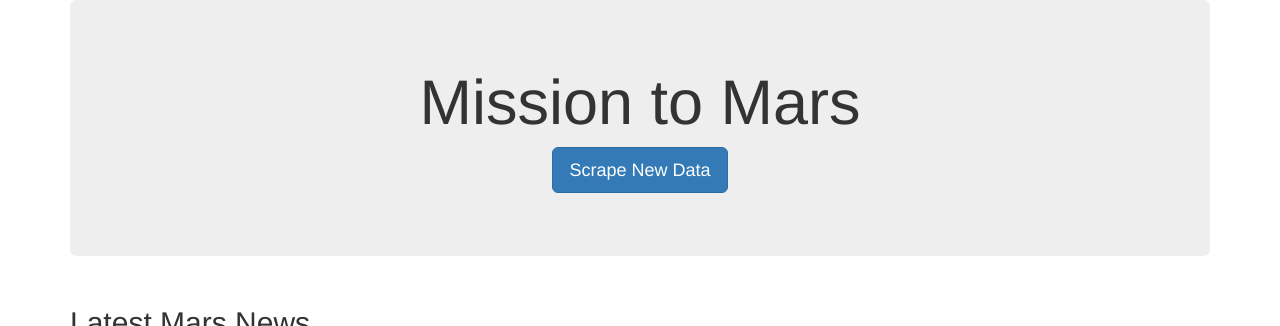
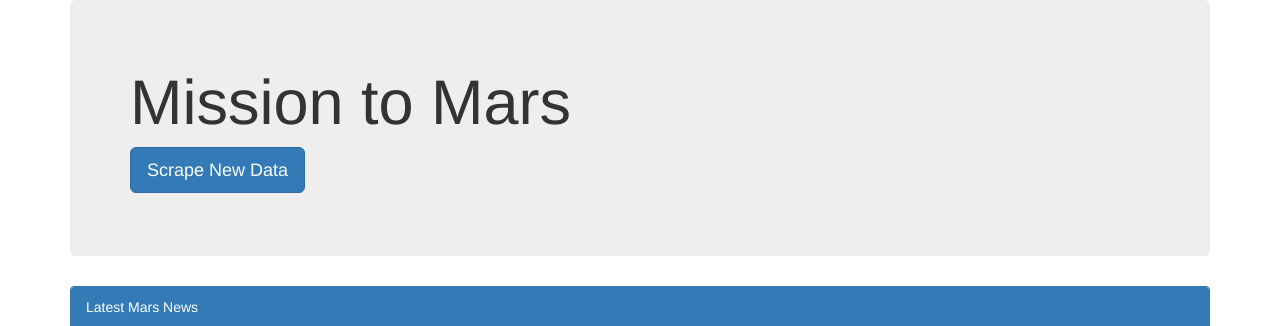
Before and after one commit to haldud/mission-to-mars, a Flask app: page / in a window 1280 px wide. Shown: the top 326 px of the page. Run offline with Flask 2, Linux system fonts and the light colour scheme; data that the repository does not hold is empty; some libraries are stand-ins or nearby versions.

Commit message:
deliverable 3

```diff
--- a/templates/index.html
+++ b/templates/index.html
@@ -13,57 +13,53 @@
   <body>
     <div class="container">
       <!-- Add Jumbotron to Header -->
-      <div class="jumbotron text-center">
-        <h1>Mission to Mars</h1>
+      <div class="jumbotron">
+        <h1 class="display-4">Mission to Mars</h1>
         <!-- Add a button to activate scraping script -->
-        <p><a class="btn btn-primary btn-lg" href="/scrape" role="button">Scrape New Data</a></p>
+        <p>
+          <a class="btn btn-primary btn-lg" href="/scrape" role="button"
+            >Scrape New Data</a
+          >
+        </p>
       </div>
 
       <!-- Add section for Mars News -->
-      <div class="row" id="mars-news">
-        <div class="col-md-12">
-          <div class="media">
-            <div class="media-body">
-              <h2>Latest Mars News</h2>
+      <div class="panel panel-primary" id="mars-news">
+        <div class="panel-heading">Latest Mars News</div>
+        <div class="panel-body">
           <h4 class="media-heading">{{ mars.news_title }}</h4>
           <p>{{ mars.news_paragraph }}</p>
         </div>
       </div>
-        </div>
-      </div>
 
-      <!-- Section for Featured Image and Facts table -->
-      <div class="row" id="mars-featured-image">
+      <!-- Section for Featured Image and Facts -->
+      <div class="panel panel-primary" id="mars-featured-image-facts">
+        <div class="panel-heading">Featured Mars Image and Facts</div>
+        <div class="panel-body">
+          <!-- if images is False/None/non-existent, then default to error message -->
           <div class="col-md-8">
-          <h2>Featured Mars Image</h2>
-
-          <!-- if images is False/None/non-existent, then default to error message -->
             <img
               src="{{mars.featured_image | default('static/images/error.png', true) }}"
               class="img-responsive"
               alt="Responsive image"
             />
           </div>
-
-        <div class="col-md-4">
-          <!-- Mars Facts -->
-          <div class="row" id="mars-facts">
-            <h4>Mars Facts</h4>
-            {{ mars.facts | safe }}
-          </div>
+          <!-- Show facts next to or elow image -->
+          <div class="col-md-4">{{ mars.facts | safe }}</div>
         </div>
       </div>
 
       <!-- Section for Mars Hemispheres -->
-      <div class="row" id="mars-hemispheres">
-        <div class="page-header">
-          <h2 class="text-center">Mars Hemispheres</h2>
-        </div>
-
+      <div class="panel panel-primary" id="mars-hemispheres">
+        <div class="panel-heading">Mars Hemispheres</div>
+        <div class="panel-body">
           {% for hemisphere in mars.hemispheres %}
           <div class="col-md-6">
             <div class="thumbnail">
-            <img src="{{hemisphere.img_url | default('static/images/error.png', true)}}" alt="...">
+              <img
+                src="{{hemisphere.img_url | default('static/images/error.png', true)}}"
+                alt="..."
+              />
               <div class="caption">
                 <h3>{{hemisphere.title}}</h3>
               </div>
@@ -72,5 +68,6 @@
           {% endfor %}
         </div>
       </div>
+    </div>
   </body>
 </html>
```
Lines whose indentation alone changed are shown as unchanged.
